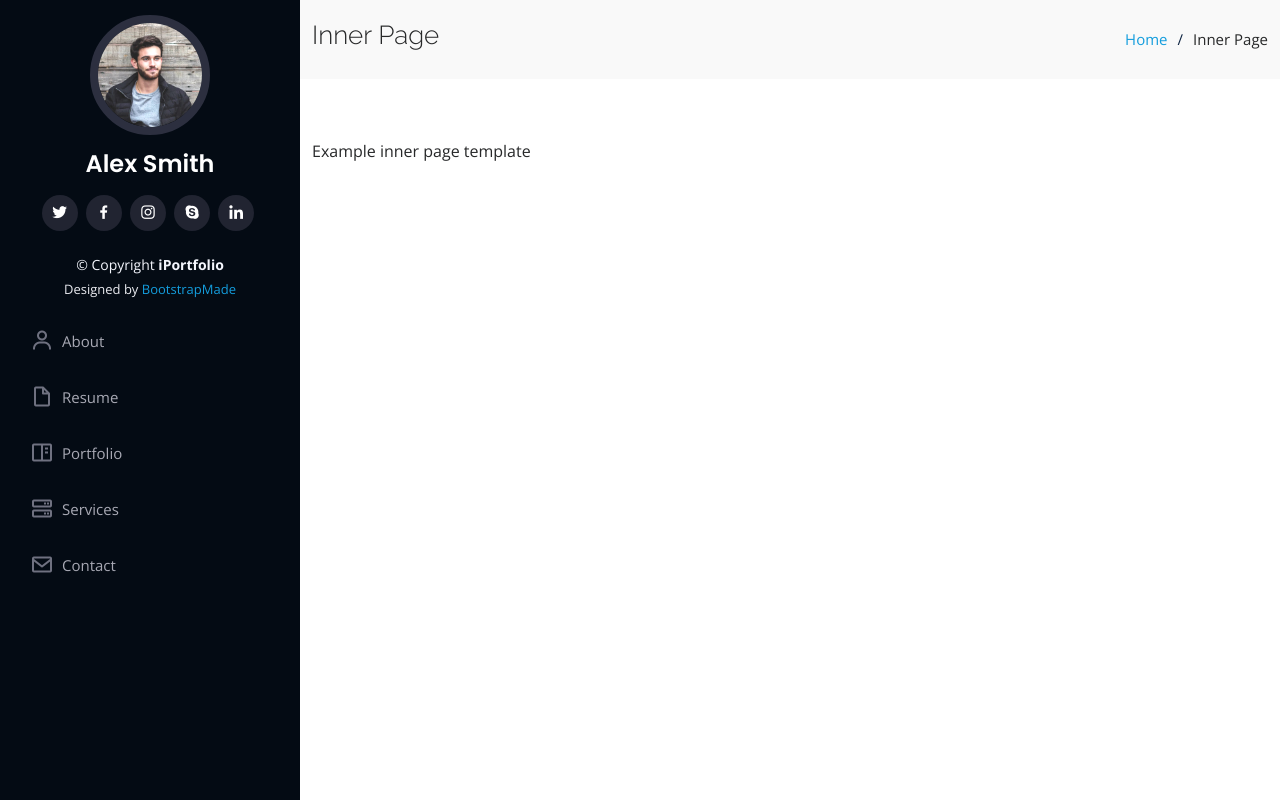
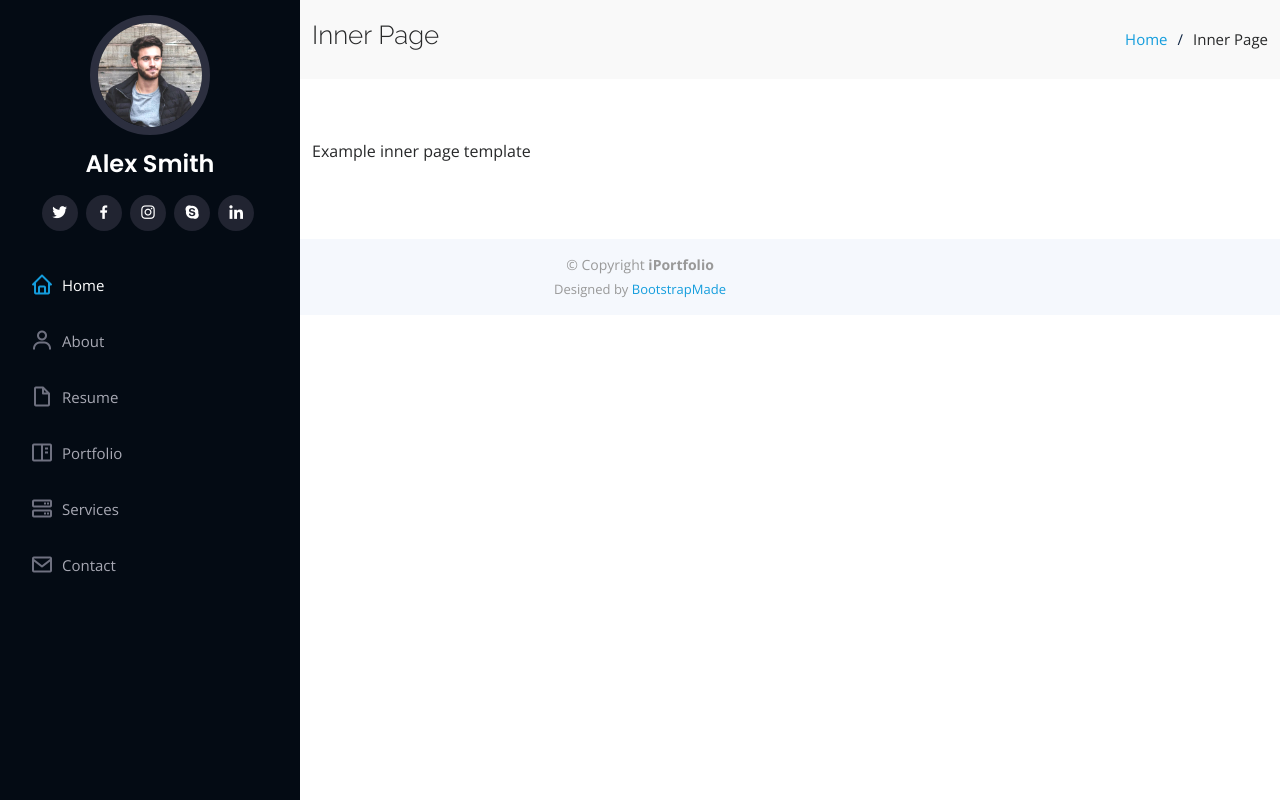
Before and after one commit to k-yakovlev/portfolio-website, a Flask app: template templates/inner-page.html in a window 1280 px wide. Run offline with Flask 2, Linux system fonts and the light colour scheme; the template is opened without the code that fills it, so the values that code supplies are empty; some libraries are stand-ins or nearby versions.

Commit message:
Move footer to main, change it colors.

```diff
--- a/static/css/style.css
+++ b/static/css/style.css
@@ -1044,14 +1044,10 @@ section {
 --------------------------------------------------------------*/
 #footer {
   padding: 15px;
-  color: #f4f6fd;
+  color: #999;
   font-size: 14px;
-  position: relative;
-  left: 0;
-  bottom: 0;
-  width: 300px;
-  z-index: 9999;
-  background: #040b14;
+  width: auto;
+  background: #f5f8fd;
 }
 
 #footer .copyright {
@@ -1062,7 +1058,7 @@ section {
   padding-top: 5px;
   text-align: center;
   font-size: 13px;
-  color: #eaebf0;
+  color: #999;
 }
 
 @media (max-width: 1199px) {
--- a/templates/index.html
+++ b/templates/index.html
@@ -622,8 +622,6 @@
       </div>
     </section><!-- End Contact Section -->
 
-  </main><!-- End #main -->
-
     <!-- ======= Footer ======= -->
     <footer id="footer">
       <div class="container">
@@ -639,6 +637,8 @@
         </div>
       </div>
     </footer><!-- End  Footer -->
+
+  </main><!-- End #main -->
 
   <a href="#" class="back-to-top d-flex align-items-center justify-content-center"><i class="bi bi-arrow-up-short"></i></a>
 
```
Lines whose indentation alone changed are shown as unchanged.
